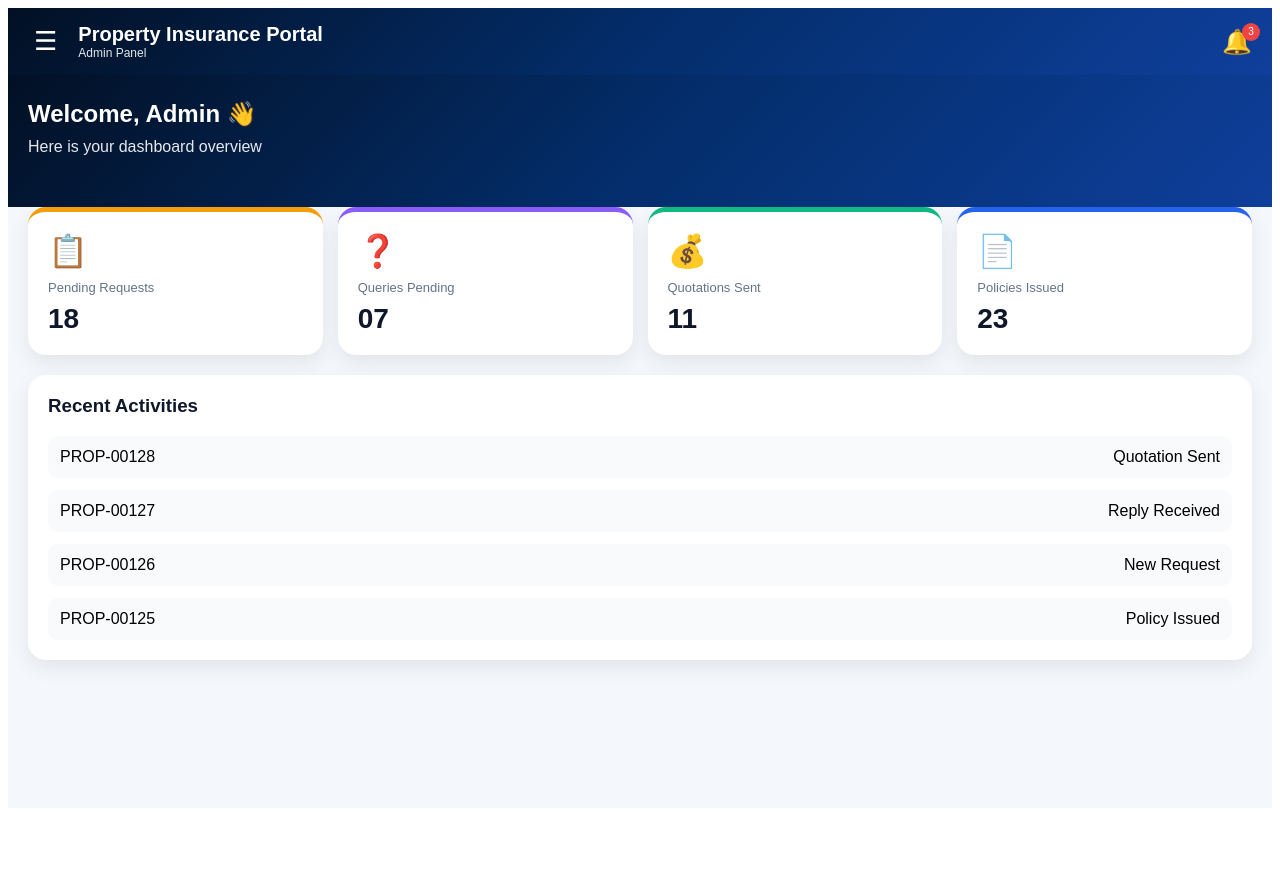
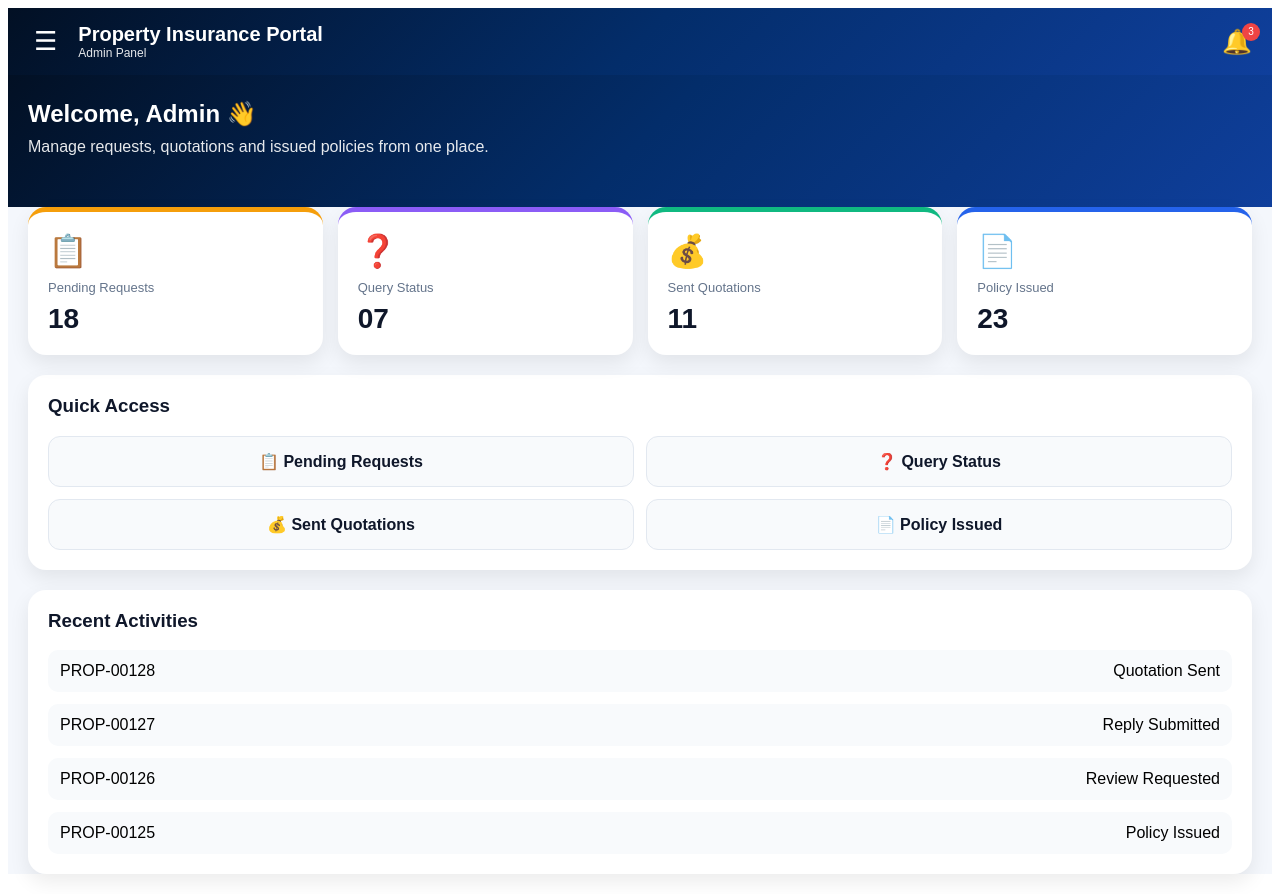
Before and after one commit to Arunsonly/property-insurance-portal, a Next.js app: page /admin/dashboard in a window 1280 px wide. Before the commit the page ends 816 px from the top, so only its background shows below. Built offline with nearby package versions, Linux system fonts and the light colour scheme.

Commit message:
Update dashboard.js

```diff
--- a/pages/admin/dashboard.js
+++ b/pages/admin/dashboard.js
@@ -2,7 +2,8 @@ import { useState } from "react";
 import Link from "next/link";
 
 export default function AdminDashboard() {
-  const [menuOpen, setMenuOpen] = useState(false);
+  const [menuOpen, setMenuOpen] =
+    useState(false);
 
   const stats = [
     {
@@ -13,21 +14,21 @@ export default function AdminDashboard() {
       link: "/admin/pending-requests",
     },
     {
-      title: "Queries Pending",
+      title: "Query Status",
       count: "07",
       icon: "❓",
       color: "#8b5cf6",
       link: "/admin/query-status",
     },
     {
-      title: "Quotations Sent",
+      title: "Sent Quotations",
       count: "11",
       icon: "💰",
       color: "#10b981",
       link: "/admin/quotation-sent",
     },
     {
-      title: "Policies Issued",
+      title: "Policy Issued",
       count: "23",
       icon: "📄",
       color: "#2563eb",
@@ -40,7 +41,8 @@ export default function AdminDashboard() {
       style={{
         minHeight: "100vh",
         background: "#f4f7fc",
-        fontFamily: "Arial,sans-serif",
+        fontFamily:
+          "Arial,sans-serif",
       }}
     >
       {/* HEADER */}
@@ -52,7 +54,8 @@ export default function AdminDashboard() {
           color: "#fff",
           padding: "15px 20px",
           display: "flex",
-          justifyContent: "space-between",
+          justifyContent:
+            "space-between",
           alignItems: "center",
         }}
       >
@@ -64,7 +67,9 @@ export default function AdminDashboard() {
           }}
         >
           <button
-            onClick={() => setMenuOpen(true)}
+            onClick={() =>
+              setMenuOpen(true)
+            }
             style={{
               background: "none",
               border: "none",
@@ -80,10 +85,12 @@ export default function AdminDashboard() {
             <div
               style={{
                 fontSize: "20px",
-                fontWeight: "bold",
+                fontWeight:
+                  "bold",
               }}
             >
-              Property Insurance Portal
+              Property Insurance
+              Portal
             </div>
 
             <div
@@ -99,7 +106,8 @@ export default function AdminDashboard() {
 
         <div
           style={{
-            position: "relative",
+            position:
+              "relative",
             fontSize: "24px",
           }}
         >
@@ -107,16 +115,21 @@ export default function AdminDashboard() {
 
           <span
             style={{
-              position: "absolute",
+              position:
+                "absolute",
               top: "-5px",
               right: "-8px",
-              background: "#ef4444",
+              background:
+                "#ef4444",
               width: "18px",
               height: "18px",
-              borderRadius: "50%",
+              borderRadius:
+                "50%",
               display: "flex",
-              alignItems: "center",
-              justifyContent: "center",
+              alignItems:
+                "center",
+              justifyContent:
+                "center",
               fontSize: "10px",
             }}
           >
@@ -124,28 +137,35 @@ export default function AdminDashboard() {
           </span>
         </div>
       </div>
-{/* SIDEBAR */}
+
+      {/* SIDEBAR */}
 
       {menuOpen && (
         <>
           <div
-            onClick={() => setMenuOpen(false)}
+            onClick={() =>
+              setMenuOpen(false)
+            }
             style={{
-              position: "fixed",
+              position:
+                "fixed",
               inset: 0,
-              background: "rgba(0,0,0,0.4)",
+              background:
+                "rgba(0,0,0,0.4)",
               zIndex: 999,
             }}
           />
 
           <div
             style={{
-              position: "fixed",
+              position:
+                "fixed",
               top: 0,
               left: 0,
               width: "270px",
               height: "100%",
-              background: "#0f172a",
+              background:
+                "#0f172a",
               color: "#fff",
               padding: "20px",
               zIndex: 1000,
@@ -154,23 +174,37 @@ export default function AdminDashboard() {
             <div
               style={{
                 display: "flex",
-                justifyContent: "space-between",
-                alignItems: "center",
-                marginBottom: "25px",
+                justifyContent:
+                  "space-between",
+                alignItems:
+                  "center",
+                marginBottom:
+                  "25px",
               }}
             >
-              <h3 style={{ margin: 0 }}>
+              <h3
+                style={{
+                  margin: 0,
+                }}
+              >
                 Admin Menu
               </h3>
 
               <button
-                onClick={() => setMenuOpen(false)}
+                onClick={() =>
+                  setMenuOpen(
+                    false
+                  )
+                }
                 style={{
-                  background: "none",
+                  background:
+                    "none",
                   border: "none",
                   color: "#fff",
-                  fontSize: "22px",
-                  cursor: "pointer",
+                  fontSize:
+                    "22px",
+                  cursor:
+                    "pointer",
                 }}
               >
                 ✕
@@ -179,8 +213,10 @@ export default function AdminDashboard() {
 
             <div
               style={{
-                display: "flex",
-                flexDirection: "column",
+                display:
+                  "flex",
+                flexDirection:
+                  "column",
                 gap: "18px",
               }}
             >
@@ -195,7 +231,8 @@ export default function AdminDashboard() {
                 href="/admin/pending-requests"
                 style={menuLink}
               >
-                📋 Pending Requests
+                📋 Pending
+                Requests
               </Link>
 
               <Link
@@ -209,28 +246,31 @@ export default function AdminDashboard() {
                 href="/admin/quotation-sent"
                 style={menuLink}
               >
-                💰 Quotation Sent
+                💰 Sent
+                Quotations
               </Link>
 
               <Link
                 href="/admin/policy-register"
                 style={menuLink}
               >
-                📄 Policy Register
+                📄 Policy
+                Issued
               </Link>
 
               <Link
-                href="/admin/manage-users"
+                href="/admin/profile"
                 style={menuLink}
               >
-                👥 Manage Users
+                👤 Profile
               </Link>
 
               <Link
                 href="/login"
                 style={{
                   ...menuLink,
-                  color: "#fca5a5",
+                  color:
+                    "#fca5a5",
                 }}
               >
                 🚪 Logout
@@ -239,8 +279,7 @@ export default function AdminDashboard() {
           </div>
         </>
       )}
-
-      {/* WELCOME SECTION */}
+{/* WELCOME SECTION */}
 
       <div
         style={{
@@ -264,10 +303,13 @@ export default function AdminDashboard() {
             opacity: 0.9,
           }}
         >
-          Here is your dashboard overview
+          Manage requests, quotations
+          and issued policies from one
+          place.
         </p>
       </div>
-{/* STATISTICS CARDS */}
+
+      {/* STATISTICS CARDS */}
 
       <div
         style={{
@@ -329,6 +371,65 @@ export default function AdminDashboard() {
           </Link>
         ))}
       </div>
+
+      {/* QUICK ACCESS */}
+
+      <div
+        style={{
+          margin: "0 20px 20px",
+          background: "#fff",
+          borderRadius: "18px",
+          padding: "20px",
+          boxShadow:
+            "0 8px 20px rgba(0,0,0,0.08)",
+        }}
+      >
+        <h3
+          style={{
+            marginTop: 0,
+            color: "#0f172a",
+          }}
+        >
+          Quick Access
+        </h3>
+
+        <div
+          style={{
+            display: "grid",
+            gridTemplateColumns:
+              "1fr 1fr",
+            gap: "12px",
+          }}
+        >
+          <Link
+            href="/admin/pending-requests"
+            style={quickLink}
+          >
+            📋 Pending Requests
+          </Link>
+
+          <Link
+            href="/admin/query-status"
+            style={quickLink}
+          >
+            ❓ Query Status
+          </Link>
+
+          <Link
+            href="/admin/quotation-sent"
+            style={quickLink}
+          >
+            💰 Sent Quotations
+          </Link>
+
+          <Link
+            href="/admin/policy-register"
+            style={quickLink}
+          >
+            📄 Policy Issued
+          </Link>
+        </div>
+      </div>
 {/* RECENT ACTIVITIES */}
 
       <div
@@ -337,7 +438,8 @@ export default function AdminDashboard() {
           background: "#fff",
           borderRadius: "18px",
           padding: "20px",
-          boxShadow: "0 8px 20px rgba(0,0,0,0.08)",
+          boxShadow:
+            "0 8px 20px rgba(0,0,0,0.08)",
         }}
       >
         <h3
@@ -363,12 +465,12 @@ export default function AdminDashboard() {
 
           <div style={activityRow}>
             <span>PROP-00127</span>
-            <span>Reply Received</span>
+            <span>Reply Submitted</span>
           </div>
 
           <div style={activityRow}>
             <span>PROP-00126</span>
-            <span>New Request</span>
+            <span>Review Requested</span>
           </div>
 
           <div style={activityRow}>
@@ -377,7 +479,6 @@ export default function AdminDashboard() {
           </div>
         </div>
       </div>
-
     </div>
   );
 }
@@ -387,7 +488,19 @@ const menuLink = {
   textDecoration: "none",
   padding: "12px",
   borderRadius: "10px",
-  background: "rgba(255,255,255,0.08)",
+  background:
+    "rgba(255,255,255,0.08)",
+};
+
+const quickLink = {
+  textDecoration: "none",
+  background: "#f8fafc",
+  padding: "15px",
+  borderRadius: "12px",
+  textAlign: "center",
+  color: "#0f172a",
+  fontWeight: "600",
+  border: "1px solid #e2e8f0",
 };
 
 const activityRow = {
```
